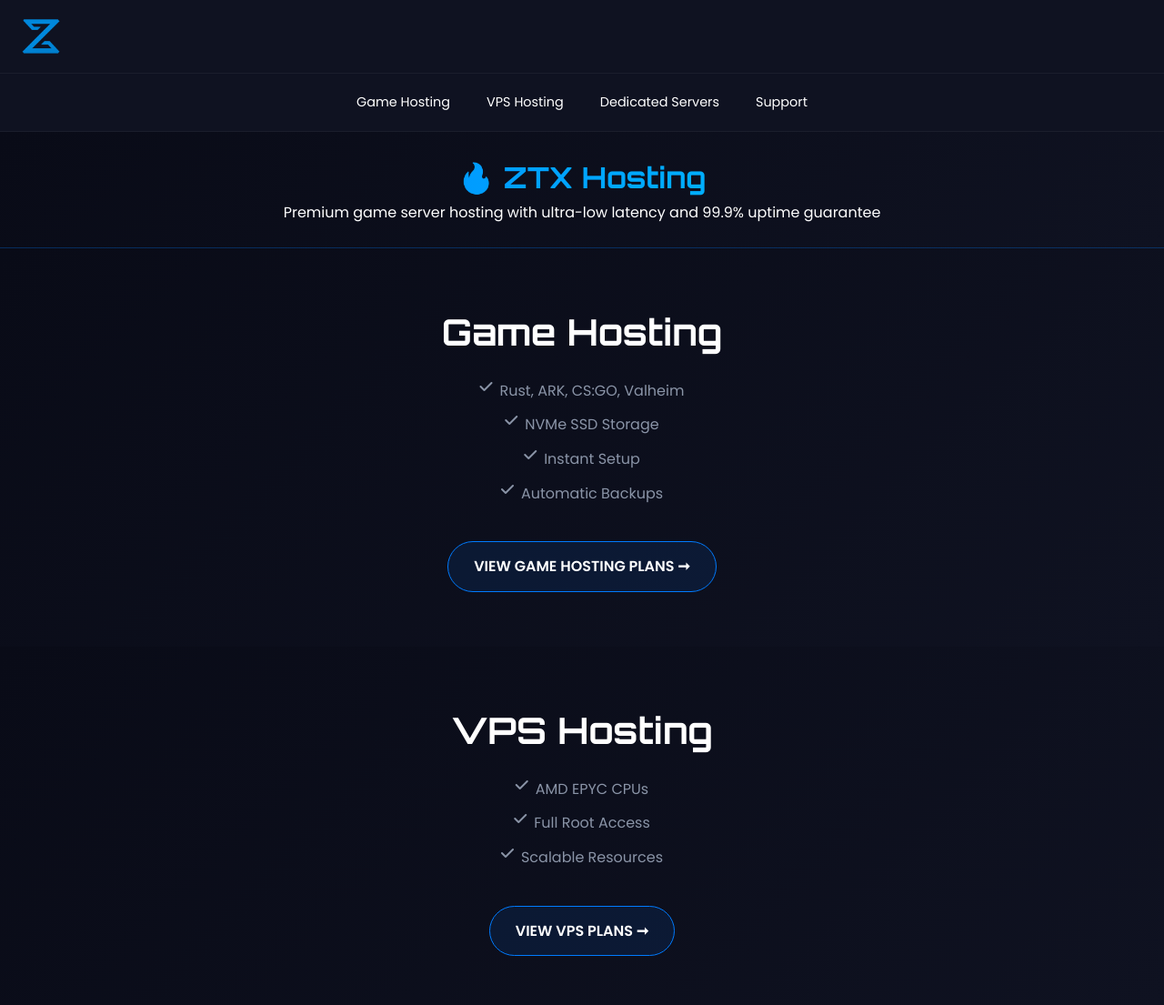
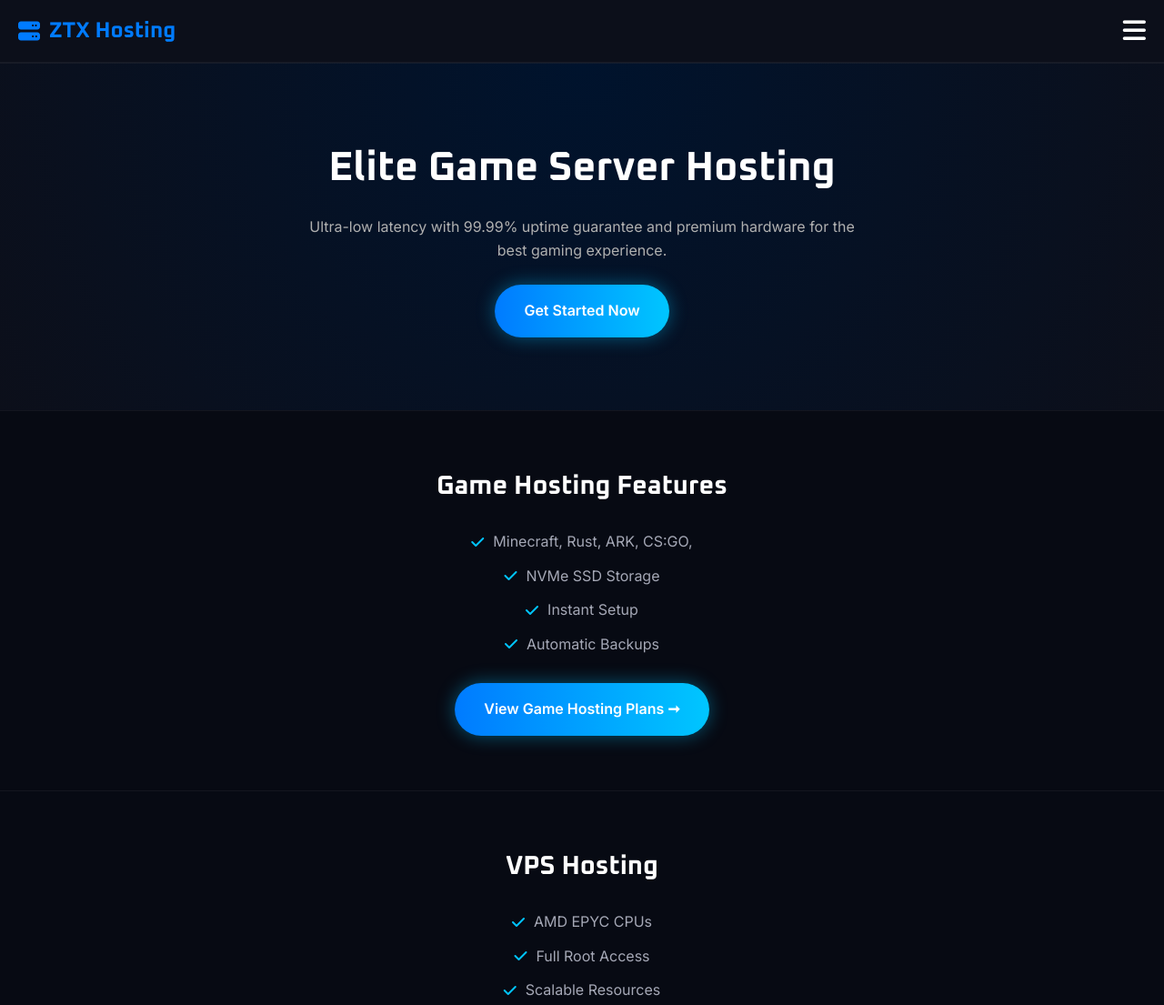
Before and after one commit to ztxhosting/ztx-in, a plain HTML site: page home.html in a window 1280 px wide. Shown: the top 1105 px of the page at 91% size. Drawn offline with nearby package versions, Linux system fonts and the light colour scheme.

Commit message:
Update home.html

```diff
--- a/home.html
+++ b/home.html
@@ -6,169 +6,160 @@
   <meta name="description" content="ZTX Hosting - Premium game server hosting for Minecraft, Rust, ARK, and more. High-performance VPS and dedicated servers with 24/7 support.">
   <meta name="keywords" content="game hosting, minecraft server, vps hosting, dedicated server, rust hosting, ark server">
   <meta name="author" content="ZTX Hosting">
-  <meta name="theme-color" content="#090b17">
+  <meta name="theme-color" content="#0c0f1a">
   <title>ZTX Hosting | Premium Game Server Hosting</title>
   <link rel="icon" href="/favicon.png" type="image/png" />
-  <link rel="apple-touch-icon" href="/favicon.png" />
-  <link rel="preconnect" href="https://fonts.googleapis.com">
-  <link rel="preconnect" href="https://fonts.gstatic.com" crossorigin>
-  <link href="https://fonts.googleapis.com/css2?family=Poppins:wght@300;400;500;600&family=Orbitron:wght@500;700&display=swap" rel="stylesheet">
-  <link href="https://unpkg.com/aos@2.3.4/dist/aos.css" rel="stylesheet" />
-  <link rel="stylesheet" href="https://cdnjs.cloudflare.com/ajax/libs/font-awesome/6.4.0/css/all.min.css" />
-
+  <link href="https://fonts.googleapis.com/css2?family=Inter:wght@400;600&family=Oxanium:wght@600;700&display=swap" rel="stylesheet">
+  <link href="https://cdnjs.cloudflare.com/ajax/libs/font-awesome/6.4.0/css/all.min.css" rel="stylesheet" />
   <style>
     :root {
       --primary: #007bff;
-      --secondary: #00cffe;
-      --dark: #0f1221;
-      --darker: #090b17;
+      --secondary: #00c6ff;
+      --dark: #0c0f1a;
+      --darker: #070a13;
       --light: #ffffff;
-      --gray: #8a94a7;
+      --gray: #a5a8b6;
     }
+
     * {
       margin: 0;
       padding: 0;
       box-sizing: border-box;
     }
-    html {
-      scroll-behavior: smooth;
-    }
+
     body {
-      font-family: 'Poppins', sans-serif;
+      font-family: 'Inter', sans-serif;
       background: var(--darker);
       color: var(--light);
       line-height: 1.6;
-      background-image: radial-gradient(circle at 20% 30%, rgba(0, 123, 255, 0.1) 0%, transparent 80%),
-                        radial-gradient(circle at 80% 70%, rgba(0, 207, 255, 0.1) 0%, transparent 80%);
       overflow-x: hidden;
-      animation: fadeIn 1s ease-in-out;
     }
 
-    @keyframes fadeIn {
-      0% { opacity: 0; transform: translateY(10px); }
-      100% { opacity: 1; transform: translateY(0); }
+    header {
+      background: var(--dark);
+      padding: 15px 20px;
+      display: flex;
+      justify-content: space-between;
+      align-items: center;
+      border-bottom: 1px solid rgba(255, 255, 255, 0.05);
     }
 
-    .main-header {
-      position: relative;
+    .logo {
+      font-family: 'Oxanium', sans-serif;
+      font-size: 1.5rem;
+      font-weight: 700;
+      color: var(--primary);
+      display: flex;
+      align-items: center;
+      gap: 10px;
+    }
+
+    .mobile-menu-btn {
+      background: none;
+      border: none;
+      color: var(--light);
+      font-size: 1.8rem;
+      cursor: pointer;
+      display: block;
+    }
+
+    .nav-menu {
+      display: none;
+      flex-direction: column;
+      background-color: var(--dark);
+      position: absolute;
+      top: 60px;
+      left: 0;
+      right: 0;
       z-index: 1000;
     }
 
-    .logo-header {
+    .nav-menu.active {
       display: flex;
-      justify-content: space-between;
-      align-items: center;
-      background-color: var(--dark);
-      padding: 15px 20px;
-      border-bottom: 1px solid rgba(255, 255, 255, 0.05);
-    }
-    .logo-header img {
-      height: 50px;
-      animation: bounceIn 1s ease;
-    }
-    @keyframes bounceIn {
-      0% { transform: scale(0.9); opacity: 0; }
-      60% { transform: scale(1.05); opacity: 1; }
-      100% { transform: scale(1); }
-    }
-
-    .mobile-menu-btn {
-      display: none;
-      background: none;
-      border: none;
-      color: var(--light);
-      font-size: 1.6rem;
-      cursor: pointer;
-    }
-
-    .nav-menu {
-      display: flex;
-      justify-content: center;
-      background-color: var(--dark);
-      padding: 10px 0;
-      border-bottom: 1px solid rgba(255, 255, 255, 0.05);
     }
 
     .nav-menu a {
       color: var(--light);
+      text-align: center;
+      padding: 15px;
       text-decoration: none;
-      padding: 10px 15px;
-      margin: 0 5px;
-      font-size: 0.9rem;
-      transition: 0.3s;
-      border-radius: 4px;
+      border-top: 1px solid rgba(255, 255, 255, 0.05);
     }
 
     .nav-menu a:hover {
+      background: rgba(0, 123, 255, 0.1);
       color: var(--secondary);
-      background: rgba(0, 123, 255, 0.1);
     }
 
-    .restock-banner {
-      background-color: rgba(15, 18, 33, 0.95);
-      padding: 25px 20px;
+    .hero-text {
       text-align: center;
-      border-bottom: 1px solid rgba(0, 123, 255, 0.3);
+      padding: 80px 20px;
+      background: radial-gradient(circle at top, #00132d 0%, #0c0f1a 100%);
     }
-    .restock-banner h2 {
-      font-size: clamp(1.5rem, 4vw, 2rem);
-      font-family: 'Orbitron', sans-serif;
+
+    .hero-text h1 {
+      font-family: 'Oxanium', sans-serif;
+      font-size: clamp(2rem, 6vw, 2.8rem);
+      font-weight: 700;
+      color: var(--light);
+      margin-bottom: 15px;
+    }
+
+    .hero-text p {
+      color: #b0b0b0;
+      font-size: 1rem;
+      max-width: 600px;
+      margin: 0 auto 25px;
+    }
+
+    .cta-button {
+      display: inline-block;
+      padding: 16px 32px;
+      font-weight: 600;
+      font-size: 1rem;
+      color: #fff;
+      border-radius: 50px;
       background: linear-gradient(90deg, var(--primary), var(--secondary));
-      -webkit-background-clip: text;
-      -webkit-text-fill-color: transparent;
+      box-shadow: 0 0 20px rgba(0, 198, 255, 0.4);
+      text-decoration: none;
+      transition: 0.3s ease;
+    }
+
+    .cta-button:hover {
+      transform: scale(1.05);
+      box-shadow: 0 0 30px rgba(0, 198, 255, 0.6);
     }
 
     section {
       padding: 60px 20px;
       text-align: center;
-      background: linear-gradient(135deg, var(--darker), var(--dark));
+      border-top: 1px solid rgba(255, 255, 255, 0.05);
     }
 
-    h1 {
-      font-size: clamp(1.8rem, 4vw, 2.5rem);
-      font-family: 'Orbitron', sans-serif;
-      margin-bottom: 15px;
+    section h1 {
+      font-family: 'Oxanium', sans-serif;
+      font-size: 1.8rem;
+      color: var(--light);
+      margin-bottom: 25px;
     }
 
     .features {
       list-style: none;
       color: var(--gray);
       max-width: 800px;
-      margin: 20px auto;
+      margin: 0 auto 30px;
     }
 
     .features li {
       margin: 12px 0;
       display: flex;
       justify-content: center;
-      gap: 8px;
-      transition: 0.3s;
+      align-items: center;
+      gap: 10px;
     }
 
-    .cta-button {
-      display: inline-block;
-      padding: 14px 28px;
-      margin-top: 20px;
-      font-weight: 600;
-      font-size: 1rem;
-      color: var(--light);
-      border-radius: 30px;
-      border: 1px solid var(--primary);
-      background: rgba(0, 123, 255, 0.1);
-      transition: 0.3s;
-      text-decoration: none;
-    }
-
-    .cta-button:hover {
-      background: linear-gradient(90deg, var(--primary), var(--secondary));
-      box-shadow: 0 5px 15px rgba(0, 123, 255, 0.3);
-      transform: scale(1.05);
-    }
-
-    .support-section p,
-    .contact-info p {
-      font-size: 1rem;
-      margin: 10px 0;
+    .features i {
+      color: var(--secondary);
     }
 
     .social-links {
@@ -178,7 +169,7 @@
     .social-links a {
       color: var(--light);
       margin: 0 10px;
-      font-size: 1.3rem;
+      font-size: 1.5rem;
       transition: 0.3s;
     }
 
@@ -188,10 +179,10 @@
     }
 
     .footer {
+      background-color: #060810;
+      color: var(--gray);
       text-align: center;
       padding: 30px 15px;
-      background-color: var(--darker);
-      color: var(--gray);
       font-size: 0.9rem;
       border-top: 1px solid rgba(255, 255, 255, 0.05);
     }
@@ -207,133 +198,85 @@
     .footer-links a {
       color: var(--gray);
       text-decoration: none;
+      font-weight: 500;
     }
 
     .footer-links a:hover {
       color: var(--secondary);
     }
-
-    @media (max-width: 768px) {
-      .mobile-menu-btn {
-        display: block;
-      }
-
-      .nav-menu {
-        display: none;
-        flex-direction: column;
-        position: absolute;
-        top: 100%;
-        left: 0;
-        right: 0;
-        background-color: var(--dark);
-        z-index: 999;
-      }
-
-      .nav-menu.active {
-        display: flex;
-      }
-
-      .nav-menu a {
-        padding: 15px;
-        text-align: center;
-        border-top: 1px solid rgba(255, 255, 255, 0.05);
-      }
-    }
   </style>
 </head>
 <body>
 
-  <header class="main-header">
-    <div class="logo-header" data-aos="fade-down">
-      <img src="/favicon.png" alt="ZTX Hosting Logo" />
-      <button class="mobile-menu-btn" aria-label="Toggle navigation" aria-expanded="false">
+<header>
+  <div class="logo">
+    <i class="fas fa-server"></i> ZTX Hosting
+  </div>
+  <button class="mobile-menu-btn" onclick="toggleMenu()">
     <i class="fas fa-bars"></i>
   </button>
-    </div>
+</header>
 
-    <nav class="nav-menu">
+<nav class="nav-menu" id="nav-menu">
   <a href="#game-hosting">Game Hosting</a>
   <a href="#vps-hosting">VPS Hosting</a>
-      <a href="#dedicated-servers">Dedicated Servers</a>
+  <a href="#dedicated-servers">Dedicated</a>
   <a href="#support">Support</a>
 </nav>
-  </header>
 
-  <section class="restock-banner" data-aos="zoom-in">
-    <h2>🔥 ZTX Hosting</h2>
-    <p>Premium game server hosting with ultra-low latency and 99.9% uptime guarantee</p>
+<section class="hero-text">
+  <h1>Elite Game Server Hosting</h1>
+  <p>Ultra-low latency with 99.99% uptime guarantee and premium hardware for the best gaming experience.</p>
+  <a href="#game-hosting" class="cta-button">Get Started Now</a>
 </section>
 
-  <section id="game-hosting" data-aos="fade-up">
-    <h1>Game Hosting</h1>
+<section id="game-hosting">
+  <h1>Game Hosting Features</h1>
   <ul class="features">
-      <li><i class="fas fa-check"></i> Rust, ARK, CS:GO, Valheim</li>
+    <li><i class="fas fa-check"></i> Minecraft, Rust, ARK, CS:GO,</li>
     <li><i class="fas fa-check"></i> NVMe SSD Storage</li>
     <li><i class="fas fa-check"></i> Instant Setup</li>
     <li><i class="fas fa-check"></i> Automatic Backups</li>
   </ul>
-    <a href="https://ztxhosting.site/game-hosting" class="cta-button">VIEW GAME HOSTING PLANS ➞</a>
+  <a href="/game-hosting" class="cta-button">View Game Hosting Plans ➞</a>
 </section>
 
-  <section id="vps-hosting" data-aos="fade-up">
+<section id="vps-hosting">
   <h1>VPS Hosting</h1>
   <ul class="features">
     <li><i class="fas fa-check"></i> AMD EPYC CPUs</li>
     <li><i class="fas fa-check"></i> Full Root Access</li>
     <li><i class="fas fa-check"></i> Scalable Resources</li>
   </ul>
-    <a href="https://ztxhosting.site/vps" class="cta-button">VIEW VPS PLANS ➞</a>
+  <a href="/vps" class="cta-button">View VPS Plans ➞</a>
 </section>
 
-  <section id="dedicated-servers" data-aos="fade-up">
+<section id="dedicated-servers">
   <h1>Dedicated Servers</h1>
   <ul class="features">
     <li><i class="fas fa-check"></i> Full Hardware Control</li>
     <li><i class="fas fa-check"></i> Custom Configs</li>
     <li><i class="fas fa-check"></i> 24/7 Monitoring</li>
   </ul>
-    <a href="https://ztxhosting.site/dedicated" class="cta-button">VIEW DEDICATED PLANS ➞</a>
+  <a href="/dedicated" class="cta-button">View Dedicated Plans ➞</a>
 </section>
 
-  <section id="support" class="support-section" data-aos="fade-up">
-    <h1>24/7 Customer Support</h1>
-    <p>We're always here to help with technical and setup issues.</p>
-    <div class="contact-info">
-      <p><i class="fas fa-phone-alt"></i> +91 9064456592</p>
-      <p><i class="fas fa-envelope"></i> ztxhosting.in@gmail.com</p>
-      <p><i class="fas fa-comments"></i> Live Chat Available</p>
-    </div>
-    <div class="social-links">
-      <a href="https://facebook.com/ztxhosting"><i class="fab fa-facebook"></i></a>
-      <a href="https://twitter.com/ztxhosting"><i class="fab fa-twitter"></i></a>
-      <a href="https://discord.gg/ztxhosting"><i class="fab fa-discord"></i></a>
-      <a href="https://instagram.com/ztxhosting"><i class="fab fa-instagram"></i></a>
-    </div>
-  </section>
-
-  <footer class="footer" data-aos="fade-in">
+<footer class="footer">
   <p>&copy; 2025 ZTX Hosting. All rights reserved.</p>
   <div class="footer-links">
     <a href="/terms">Terms</a>
     <a href="/privacy">Privacy</a>
-      <a href="/refunds">Refunds</a>
-      <a href="/about">About</a>
+    <a href="/refunds">Refund</a>
     <a href="/blog">Blog</a>
   </div>
 </footer>
 
-  <script src="https://unpkg.com/aos@2.3.4/dist/aos.js"></script>
 <script>
-    AOS.init({ once: true, duration: 800 });
-    const mobileMenuBtn = document.querySelector('.mobile-menu-btn');
-    const navMenu = document.querySelector('.nav-menu');
+  function toggleMenu() {
+    const menu = document.getElementById('nav-menu');
+    menu.classList.toggle('active');
+  }
+</script>
 
-    mobileMenuBtn.addEventListener('click', () => {
-      navMenu.classList.toggle('active');
-      const isOpen = navMenu.classList.contains('active');
-      mobileMenuBtn.innerHTML = isOpen ? '<i class="fas fa-times"></i>' : '<i class="fas fa-bars"></i>';
-      mobileMenuBtn.setAttribute('aria-expanded', isOpen);
-    });
-  </script>
 </body>
 </html>
```
Lines whose indentation alone changed are shown as unchanged.
